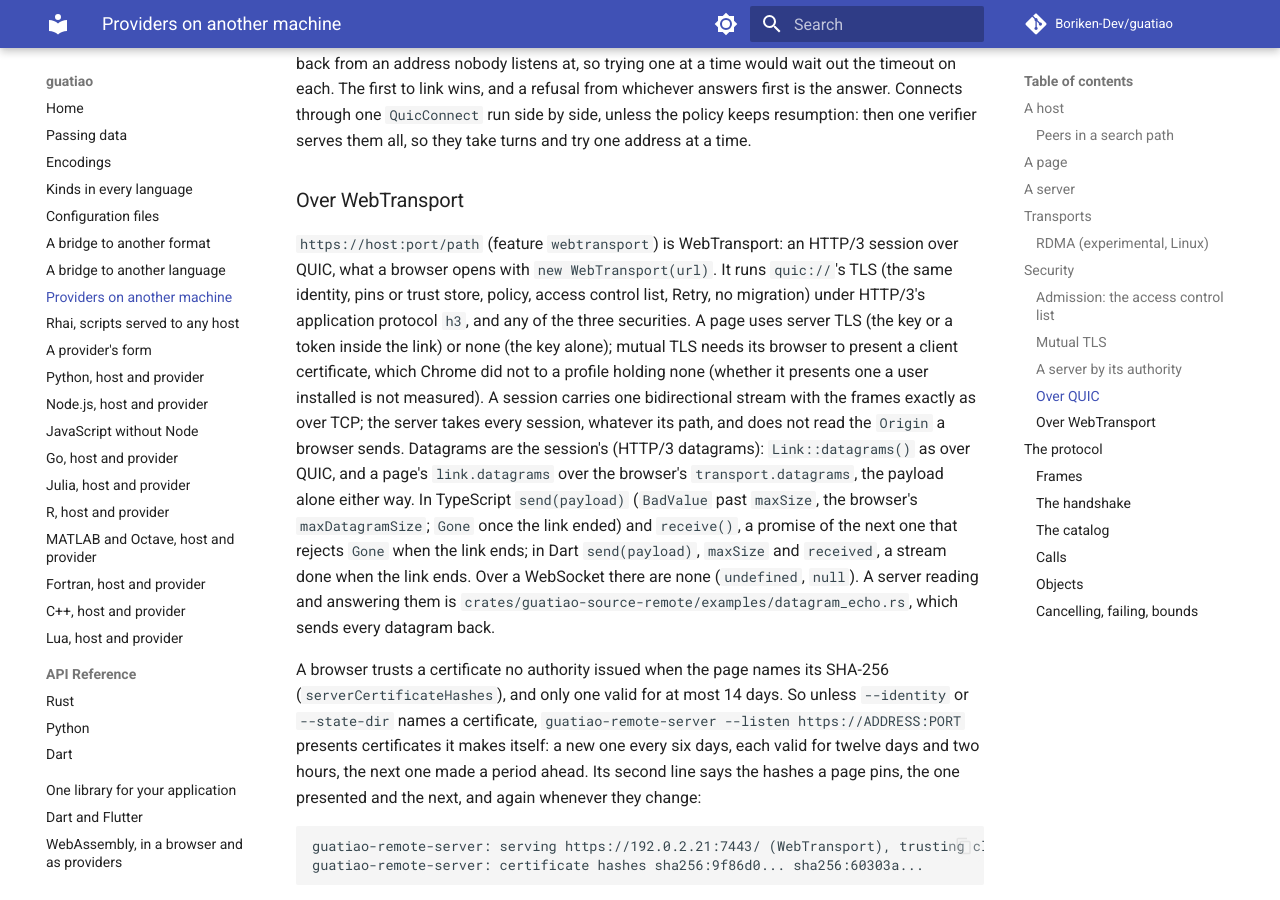
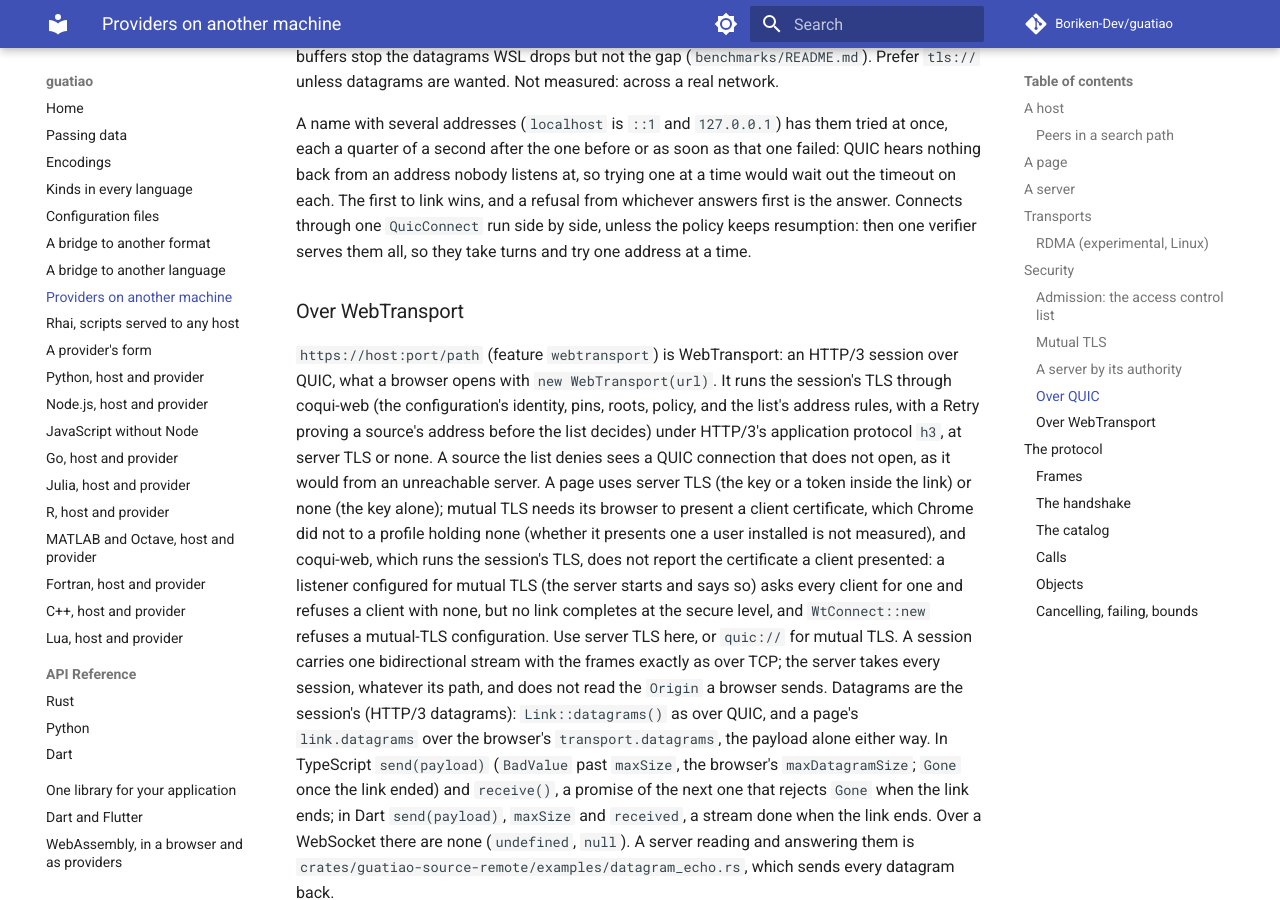
Before and after one commit to Boriken-Dev/guatiao, an MkDocs documentation site: the page built from docs/remote.md, in a window 1280 px wide and 900 px high, scrolled down 19027 px. Built offline with MkDocs 1.6.1 and Material for MkDocs 9.7.7, drawn with Linux system fonts in a browser that asks for light colours; comment, search, counter and statistics services are not loaded; some of the changed text lies outside the part shown.

Commit message:
docs: the remote WebSocket and WebTransport run on coqui-web
Says that a git dependency keeps guatiao-source-remote from publishing
until coqui-web is released, that ws:// is for this machine alone, that
https:// runs server TLS and no security, and what a denied source sees.

````diff
--- a/docs/remote.md
+++ b/docs/remote.md
@@ -120,8 +120,8 @@
 
 ## A page
 
-A browser page reaches a server the only way a page can, a WebSocket, and
-speaks the frames itself: no native library, no WebAssembly module. The
+A browser page reaches a server by a WebSocket (or WebTransport, below),
+and speaks the frames itself: no native library, no WebAssembly module. The
 Dart package `guatiao` carries the client, `package:guatiao/remote.dart`,
 in plain Dart, so the same code runs under dart2js, dart2wasm and on the
 Dart VM:
@@ -151,9 +151,12 @@
 await link.close();
 ```
 
-The server listens with `--listen ws://ADDRESS:PORT --security none`,
+The server listens with `--listen ws://127.0.0.1:PORT --security none`,
 as `tcp://` does with no TLS: peers admitted by address range, the key
-proved both ways, no encryption. A link's security is one choice, the
+proved both ways, no encryption. coqui-web, which carries the
+WebSocket, listens and dials a plain `ws://` on this machine alone
+(loopback); a page on another machine reaches the server over `wss://`
+or `https://`. A link's security is one choice, the
 same as everywhere ([Security](#security)), mutual TLS unless named, and
 the URL must agree with it: `ws://` runs `none` alone, `wss://` the two
 TLS modes. A call is typed by the description the
@@ -325,8 +328,8 @@
 | `child` | a server the host starts, over its stdin and stdout: a crash takes down the child, not the host | 16–36 µs |
 | `tcp://host:port` | another machine: with no TLS (feature `tcp`), or TLS 1.3 (feature `tls`; `tls://` names the same) | no TLS 22–36 µs on loopback, 114–123 µs from a host to a VM on it; mutual TLS 33–37 µs on loopback |
 | `quic://host:port` | any network (feature `quic`): TLS 1.3 inside QUIC, with datagrams beside the calls | 58–83 µs on loopback (Windows), about 220 µs in WSL, at mutual TLS |
-| `ws://host:port/path`, `wss://host:port/path` | a browser, or any WebSocket client (feature `ws`; `wss://` with `tls`): one binary message per frame body; `ws://` with no TLS, `wss://` with it | not measured |
-| `https://host:port/path` | WebTransport, HTTP/3 over QUIC (feature `webtransport`): what a browser opens with the server's certificate pinned by its hash; one stream per link, datagrams beside it | not measured |
+| `ws://host:port/path`, `wss://host:port/path` | a browser, or any WebSocket client (feature `ws`, through coqui-web; `wss://` with `tls`): one binary message per frame body; `ws://` with no TLS and on this machine alone, `wss://` with TLS | not measured |
+| `https://host:port/path` | WebTransport, HTTP/3 over QUIC (feature `webtransport`, through coqui-web): what a browser opens with the server's certificate pinned by its hash; one stream per link, datagrams beside it | not measured |
 | `rdma://host:port` | another machine with an RDMA device, with no TLS; experimental, Linux only (below) | 11 µs on Soft-RoCE loopback, which says nothing of RDMA hardware |
 
 A call is a greeter's `count` through the host's table, there and back,
@@ -513,9 +517,9 @@
 | `tcp://` | plain TCP | TLS over TCP | TLS over TCP (default) |
 | `tls://` | refused | TLS over TCP | TLS over TCP (default) |
 | `quic://` | QUIC, no certificate checked | QUIC | QUIC (default) |
-| `ws://` | WebSocket | refused: use `wss://` | refused: use `wss://` |
+| `ws://` | WebSocket, on this machine alone | refused: use `wss://` | refused: use `wss://` |
 | `wss://` | refused: use `ws://` | WebSocket over TLS | WebSocket over TLS (default) |
-| `https://` | WebTransport, no certificate asked of the client | WebTransport | WebTransport (default) |
+| `https://` | WebTransport, no certificate asked of the client | WebTransport | refused: coqui-web does not report a client's certificate; name `server-tls`, or use `quic://` |
 | `rdma://` | RDMA | refused | refused |
 | `local://`, `shm://`, a child | the default | refused | refused |
 
@@ -585,7 +589,8 @@
 );
 
 // The same over a WebSocket (`wss://`), as a browser holding a client
-// certificate connects.
+// certificate connects (WebTransport, `https://`, runs server TLS or none
+// alone).
 let listener = WsListen::bind_tls("0.0.0.0:7443", &device)?;
 let connect = WsConnect::new("wss://192.0.2.21:7443/").tls(&host)?;
 ```
@@ -818,13 +823,22 @@
 
 `https://host:port/path` (feature `webtransport`) is WebTransport: an
 HTTP/3 session over QUIC, what a browser opens with `new
-WebTransport(url)`. It runs `quic://`'s TLS (the same identity, pins or
-trust store, policy, access control list, Retry, no migration) under
-HTTP/3's application protocol `h3`, and any of the three securities. A
+WebTransport(url)`. It runs the session's TLS through coqui-web (the
+configuration's identity, pins, roots, policy, and the list's address
+rules, with a Retry proving a source's address before the list decides)
+under HTTP/3's application protocol `h3`, at server TLS or none. A
+source the list denies sees a QUIC connection that does not open, as it
+would from an unreachable server. A
 page uses server TLS (the key or a token inside the link) or none (the
 key alone); mutual TLS needs its browser to present a client
 certificate, which Chrome did not to a profile holding none (whether it
-presents one a user installed is not measured). A session carries one bidirectional stream with the frames
+presents one a user installed is not measured), and coqui-web, which
+runs the session's TLS, does not report the certificate a client
+presented: a listener configured for mutual TLS (the server starts and
+says so) asks every client for one and refuses a client with none, but
+no link completes at the secure level, and `WtConnect::new` refuses a
+mutual-TLS configuration. Use server TLS here, or `quic://` for mutual
+TLS. A session carries one bidirectional stream with the frames
 exactly as over TCP; the server takes every session, whatever its path,
 and does not read the `Origin` a browser sends. Datagrams are the
 session's (HTTP/3 datagrams): `Link::datagrams()` as over QUIC, and a
````
Also changed, not shown: other parts of docs/remote.md (+4 -3 lines), AGENTS.md (+3 -2 lines), CHANGELOG.md (+32 -0 lines), crates/guatiao-source-remote/AGENTS.md (+78 -40 lines), crates/guatiao-source-remote/README.md (+8 -3 lines).
